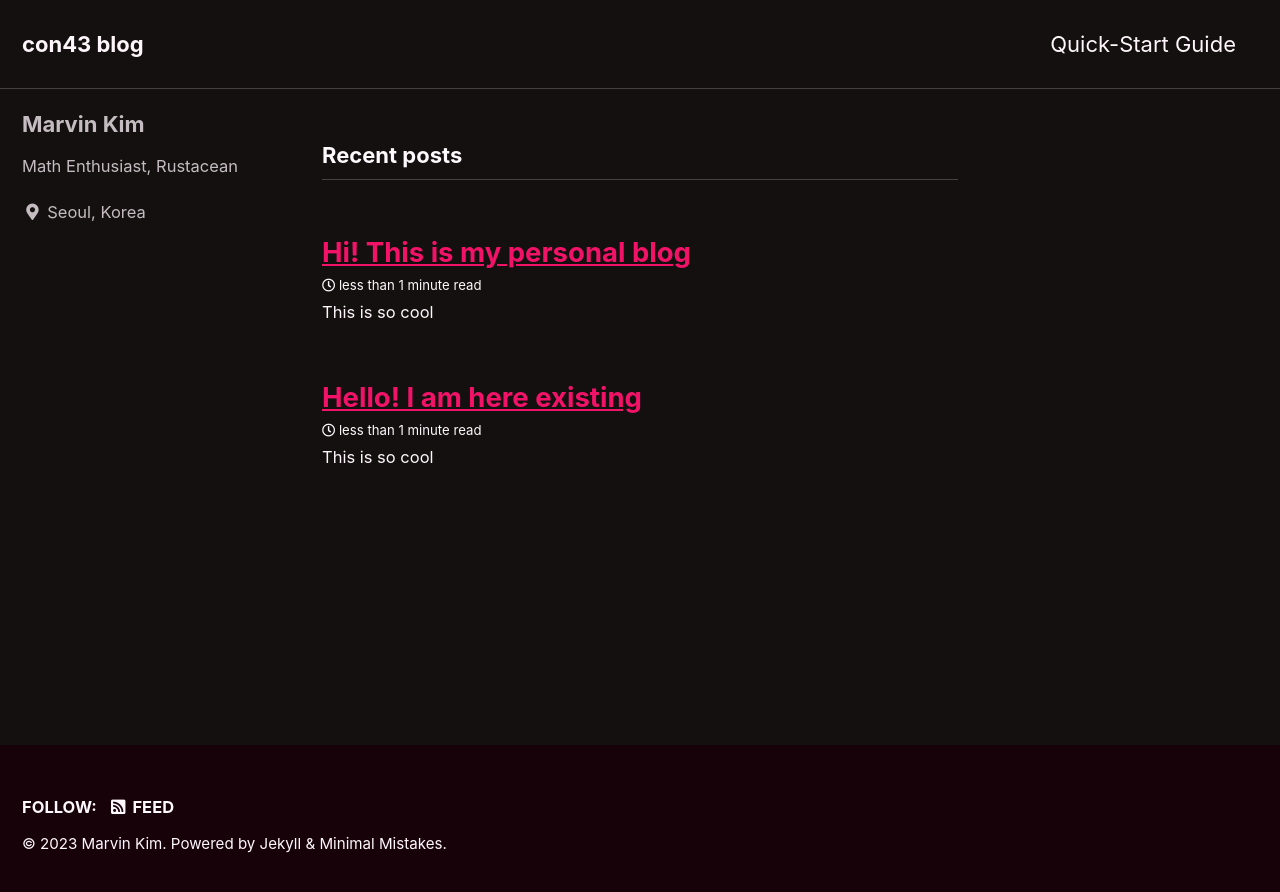
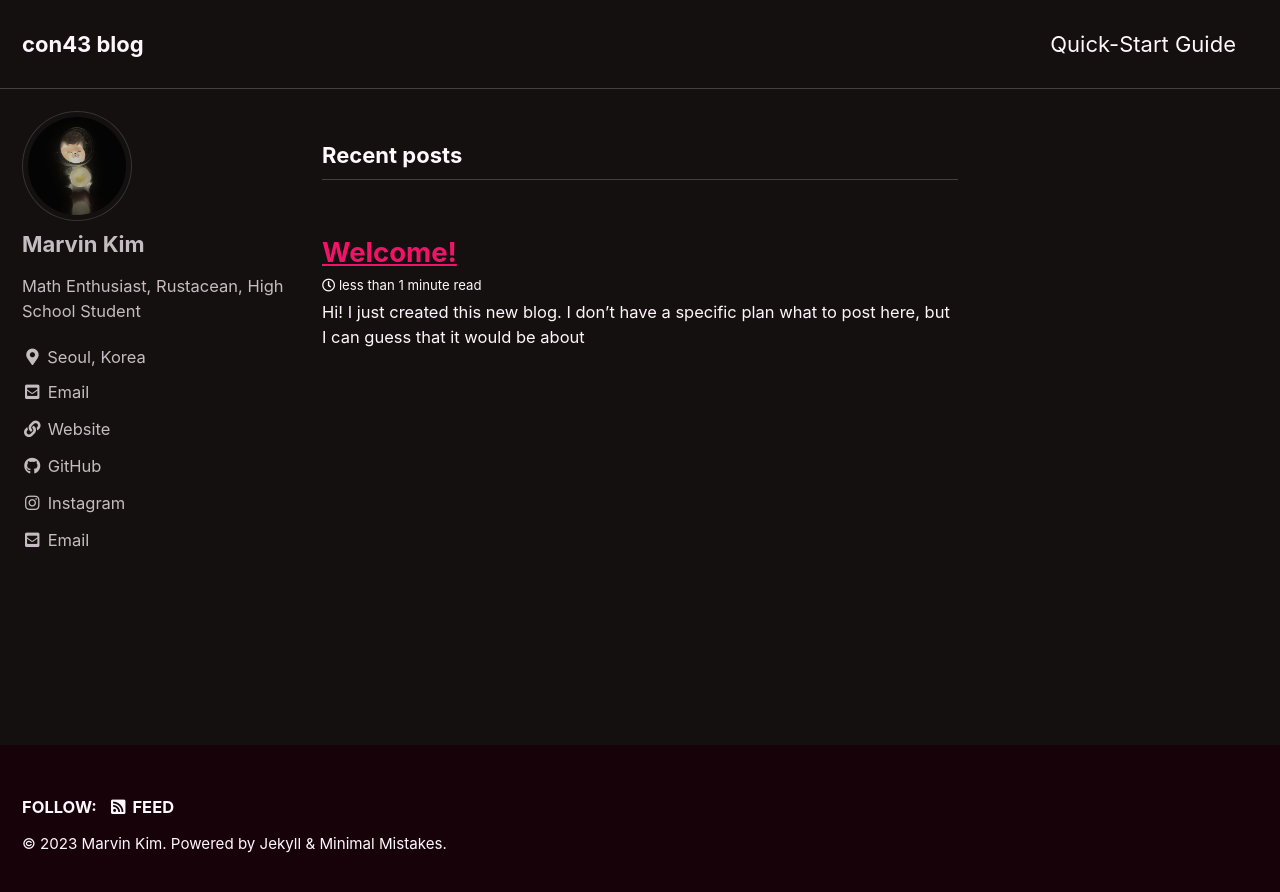
Before and after one commit to concinnitas43/concinnitas43.github.io, a Jekyll site: the page built from index.html, in a window 1280 px wide. Shown: the top 892 px of the page. Built offline with Jekyll 4.4.1, drawn with Linux system fonts in a browser that asks for light colours; cached includes are drawn as plain includes; the list of posts is cut into pages by our own code.

Commit message:
Post: First Post

```diff
--- a/_config.yml
+++ b/_config.yml
@@ -105,17 +105,17 @@ analytics:
 # Site Author
 author:
   name             : "Marvin Kim"
-  avatar           : # path of avatar image, e.g. "/assets/images/bio-photo.jpg"
-  bio              : "Math Enthusiast, Rustacean"
+  avatar           : "/assets/images/square_profile.png" # path of avatar image, e.g. "/assets/images/bio-photo.jpg"
+  bio              : "Math Enthusiast, Rustacean, High School Student"
   location         : "Seoul, Korea"
-  email            :
+  email            : "concinintas43@gmail.com"
   links:
     - label: "Email"
       icon: "fas fa-fw fa-envelope-square"
-      # url: "mailto:your.name@email.com"
+      url: "concinniats43@gmail.com"
     - label: "Website"
       icon: "fas fa-fw fa-link"
-      # url: "https://your-website.com"
+      url: "https://concinnitas43.github.io"
     - label: "Twitter"
       icon: "fab fa-fw fa-twitter-square"
       # url: "https://twitter.com/"
@@ -124,10 +124,10 @@ author:
       # url: "https://facebook.com/"
     - label: "GitHub"
       icon: "fab fa-fw fa-github"
-      # url: "https://github.com/"
+      url: "https://github.com/concinnitas43"
     - label: "Instagram"
       icon: "fab fa-fw fa-instagram"
-      # url: "https://instagram.com/"
+      url: "https://instagram.com/concinnitas43"
 
 # Site Footer
 footer:
@@ -287,5 +287,5 @@ defaults:
       author_profile: true
       read_time: true
       comments: # true
-      share: true
+      share: false
       related: true
--- a/_posts/2023-01-26-something2.markdown
+++ /dev/null
@@ -1,17 +0,0 @@
----
-layout: single
-title:  "Hello! I am here existing"
-last_modified_at: 2023-01-26T13:25:42
-categories:
-    - Test
----
-
-# This is so cool
-
-Now I have a second personal blog!
-
-$\mu$
-
-$$\mu$$
-
-$$\int f \, d\mu$$
--- /dev/null
+++ b/_posts/2023-01-27-first-post.markdown
@@ -0,0 +1,22 @@
+---
+layout: single
+title:  "Welcome!"
+last_modified_at: 2023-01-27T21:15:50
+categories:
+    - update
+---
+
+Hi!
+I just created this new blog.
+I don't have a specific plan what to post here, but I can guess that it would be about
+
+- My journey through this world of wonder and depression.
+- Some cool $X$-related fact that I discovered or learned where $X$ stands for
+    - Mathematics
+    - Programming, AI
+    - Playing piano, Chess, Go or my other hobbies
+- Random thoughts that I generated while reading books.
+- Me practicing writing.
+
+Well that's it for now, I will try to think of something interesting.
+Bye.
--- a/_posts/2023-01-27-something.markdown
+++ /dev/null
@@ -1,11 +0,0 @@
----
-layout: single
-title:  "Hi! This is my personal blog"
-last_modified_at: 2023-01-27T13:25:42
-categories:
-    - Test
----
-
-# This is so cool
-
-Now I have a personal blog!
--- a/_sass/minimal-mistakes/_variables.scss
+++ b/_sass/minimal-mistakes/_variables.scss
@@ -13,7 +13,7 @@ $paragraph-indent: false !default; // true, false (default)
 $indent-var: 1.3em !default;
 
 /* system typefaces */
-$serif: Georgia, Times, serif !default;
+$serif: Times, Georgia, serif !default;
 $sans-serif: -apple-system, BlinkMacSystemFont, "Roboto", "Segoe UI",
   "Helvetica Neue", "Lucida Grande", Arial, sans-serif !default;
 $monospace: Monaco, Consolas, "Lucida Console", monospace !default;
```
Also changed, not shown: assets/images/square_profile.png (added).
